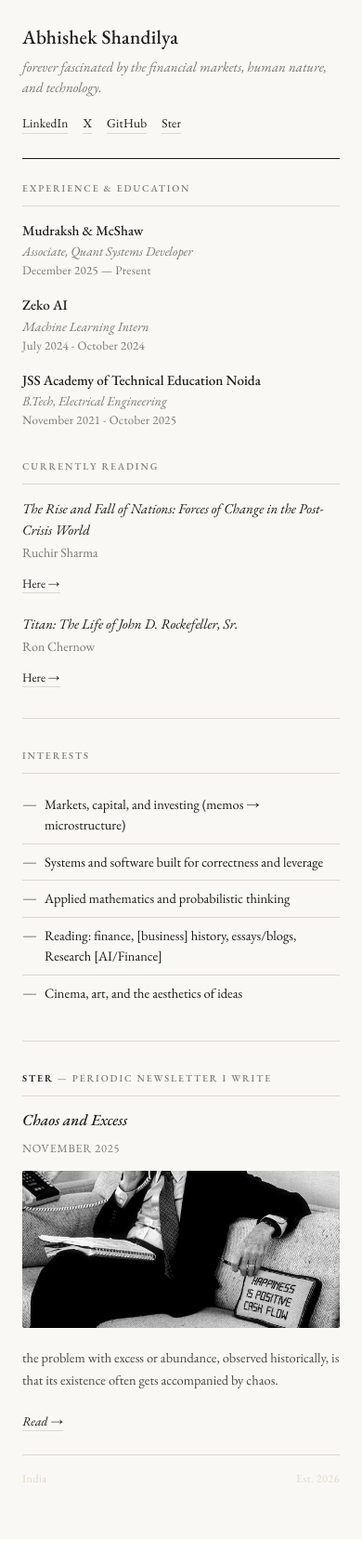
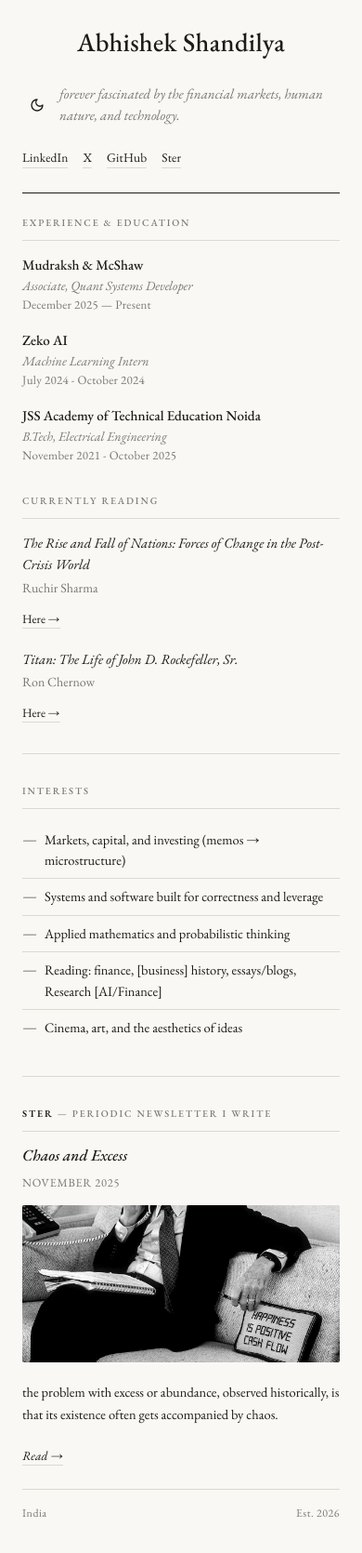
Before and after one commit to shandilyabh/shandilyabh.github.io, a React (Vite) app: page / in a window 390 px wide. Shown: the top 1670 px of the page at 93% size. Built offline with nearby package versions, Linux system fonts and the light colour scheme.

Commit message:
feat: add dark mode, centre name

```diff
--- a/src/app/App.tsx
+++ b/src/app/App.tsx
@@ -1,11 +1,15 @@
+import { useTheme } from 'next-themes';
+import { Sun, Moon } from 'lucide-react';
+import { useEffect, useState } from 'react';
 import imageJpg from './image.jpg';
 
 const SERIF = "'EB Garamond', Georgia, 'Times New Roman', serif";
 
-const TEXT = "#1c1b18";
-const MUTED = "#7a7870";
-const RULE = "#ddd9ce";
-const BG = "#f9f8f5";
+const TEXT = "var(--site-text)";
+const MUTED = "var(--site-muted)";
+const RULE = "var(--site-rule)";
+const BG = "var(--site-bg)";
+const FOOTNOTE = "var(--site-footnote)";
 
 const rule: React.CSSProperties = {
   border: "none",
@@ -97,12 +101,36 @@ const READING_2 = {
   href: "https://www.amazon.in/Titan-Life-John-Rockefeller-Sr/dp/1400077303/",
 };
 
+// ── Theme Toggle ────────────────────────────────────────────────────────
+
+function ThemeToggle() {
+  const { theme, setTheme } = useTheme();
+  const [mounted, setMounted] = useState(false);
+
+  useEffect(() => {
+    setMounted(true);
+  }, []);
+
+  if (!mounted) return <div className="w-8 h-8" />;
+
+  return (
+    <button
+      onClick={() => setTheme(theme === 'dark' ? 'light' : 'dark')}
+      className="p-2 rounded-full hover:bg-black/5 dark:hover:bg-white/5 transition-colors cursor-pointer"
+      aria-label="Toggle Theme"
+      style={{ color: TEXT }}
+    >
+      {theme === 'dark' ? <Sun size={16} /> : <Moon size={16} />}
+    </button>
+  );
+}
+
 // ── Component ──────────────────────────────────────────────────────────
 
 export default function App() {
   return (
     <div
-      className="flex flex-col min-h-screen box-border p-6 md:px-[60px] md:pt-[44px] md:pb-[36px]"
+      className="flex flex-col min-h-screen box-border p-6 md:px-[60px] md:pt-[44px] md:pb-[36px] transition-colors duration-300"
       style={{
         backgroundColor: BG,
         fontFamily: SERIF,
@@ -111,21 +139,13 @@ export default function App() {
     >
       {/* ── Letterhead ───────────────────────────────────────────── */}
       <header
-        className="flex flex-col md:flex-row justify-between items-start md:items-end mb-6 md:mb-[18px] shrink-0 gap-4 md:gap-0"
+        className="flex flex-col md:flex-row justify-between items-start md:items-end mb-6 md:mb-[18px] shrink-0 gap-6 md:gap-0 relative"
       >
-        <div>
-          <div
-            style={{
-              fontFamily: SERIF,
-              fontSize: "21px",
-              fontWeight: 500,
-              letterSpacing: "0.01em",
-              color: TEXT,
-              marginBottom: "5px",
-            }}
-          >
-            Abhishek Shandilya
-          </div>
+        {/* Left: Tagline & Toggle */}
+        <div
+          className="order-2 md:order-1 flex items-center gap-2 w-full md:w-auto"
+        >
+          <ThemeToggle />
           <div
             style={{
               fontFamily: SERIF,
@@ -139,15 +159,33 @@ export default function App() {
           </div>
         </div>
 
+        {/* Center: Name */}
+        <div
+          className="md:absolute md:left-1/2 md:-translate-x-1/2 md:bottom-[2px] order-1 md:order-2 w-full md:w-auto"
+        >
+          <div
+            style={{
+              fontFamily: SERIF,
+              fontSize: "28px",
+              fontWeight: 500,
+              letterSpacing: "0.01em",
+              color: TEXT,
+              textAlign: "center"
+            }}
+          >
+            Abhishek Shandilya
+          </div>
+        </div>
+
+        {/* Right: Nav Links */}
         <nav
-          className="flex flex-wrap gap-4 md:gap-[22px] items-center pb-[2px]"
+          className="flex flex-wrap gap-4 md:gap-[22px] items-center pb-[2px] w-full md:w-auto order-3 md:text-right justify-start md:justify-end"
         >
           {[
             { label: "LinkedIn", href: "https://linkedin.com/in/shandilyabh" },
             { label: "X", href: "https://x.com/shandilyabh" },
             { label: "GitHub", href: "https://github.com/shandilyabh" },
             { label: "Ster", href: "https://shandilyabh.substack.com" },
-            // { label: "Resume", href: "https://x.com/shandilyabh" }
           ].map((l) => (
             <a
               key={l.label}
@@ -160,10 +198,10 @@ export default function App() {
                 letterSpacing: "0.01em",
               }}
               onMouseEnter={(e) =>
-                ((e.currentTarget as HTMLElement).style.borderColor = TEXT)
+                ((e.currentTarget as HTMLElement).style.borderColor = "var(--site-text)")
               }
               onMouseLeave={(e) =>
-                ((e.currentTarget as HTMLElement).style.borderColor = RULE)
+                ((e.currentTarget as HTMLElement).style.borderColor = "var(--site-rule)")
               }
             >
               {l.label}
@@ -245,19 +283,14 @@ export default function App() {
               rel="noopener noreferrer"
               style={{ ...externalLink, fontSize: "13px" }}
               onMouseEnter={(e) =>
-                ((e.currentTarget as HTMLElement).style.borderColor = TEXT)
+                ((e.currentTarget as HTMLElement).style.borderColor = "var(--site-text)")
               }
               onMouseLeave={(e) =>
-                ((e.currentTarget as HTMLElement).style.borderColor = RULE)
+                ((e.currentTarget as HTMLElement).style.borderColor = "var(--site-rule)")
               }
             >
               Here →
             </a>
-
-            {/* <div style={sectionLabel}>Currently Reading</div> */}
-            {/* <hr style={rule} /> */}
-
-
 
             <div
               style={{
@@ -278,10 +311,10 @@ export default function App() {
               rel="noopener noreferrer"
               style={{ ...externalLink, fontSize: "13px" }}
               onMouseEnter={(e) =>
-                ((e.currentTarget as HTMLElement).style.borderColor = TEXT)
+                ((e.currentTarget as HTMLElement).style.borderColor = "var(--site-text)")
               }
               onMouseLeave={(e) =>
-                ((e.currentTarget as HTMLElement).style.borderColor = RULE)
+                ((e.currentTarget as HTMLElement).style.borderColor = "var(--site-rule)")
               }
             >
               Here →
@@ -381,7 +414,7 @@ export default function App() {
             <img
               src={imageJpg}
               alt="Substack Post"
-              className="w-full h-auto mb-5"
+              className="w-full h-auto mb-5 grayscale hover:grayscale-0 transition-all duration-500"
               style={{ borderRadius: "2px" }}
             />
 
@@ -389,7 +422,6 @@ export default function App() {
               style={{
                 ...bodyText,
                 fontSize: "14.5px",
-                color: "#4a4840",
                 margin: "0 0 20px 0",
                 lineHeight: 1.65,
               }}
@@ -407,10 +439,10 @@ export default function App() {
                 fontStyle: "italic",
               }}
               onMouseEnter={(e) =>
-                ((e.currentTarget as HTMLElement).style.borderColor = TEXT)
+                ((e.currentTarget as HTMLElement).style.borderColor = "var(--site-text)")
               }
               onMouseLeave={(e) =>
-                ((e.currentTarget as HTMLElement).style.borderColor = RULE)
+                ((e.currentTarget as HTMLElement).style.borderColor = "var(--site-rule)")
               }
             >
               Read →
@@ -432,7 +464,7 @@ export default function App() {
               style={{
                 fontFamily: SERIF,
                 fontSize: "12px",
-                color: RULE,
+                color: FOOTNOTE,
                 letterSpacing: "0.04em",
               }}
             >
@@ -442,7 +474,7 @@ export default function App() {
               style={{
                 fontFamily: SERIF,
                 fontSize: "12px",
-                color: RULE,
+                color: FOOTNOTE,
                 letterSpacing: "0.04em",
               }}
             >
--- a/src/main.tsx
+++ b/src/main.tsx
@@ -1,10 +1,13 @@
 import React from 'react'
 import ReactDOM from 'react-dom/client'
+import { ThemeProvider } from 'next-themes'
 import App from './app/App'
 import './styles/index.css'
 
 ReactDOM.createRoot(document.getElementById('root') as HTMLElement).render(
   <React.StrictMode>
-    <App />
+    <ThemeProvider attribute="class" defaultTheme="light">
+      <App />
+    </ThemeProvider>
   </React.StrictMode>,
 )
--- a/src/styles/theme.css
+++ b/src/styles/theme.css
@@ -39,6 +39,13 @@
   --sidebar-accent-foreground: oklch(0.205 0 0);
   --sidebar-border: oklch(0.922 0 0);
   --sidebar-ring: oklch(0.708 0 0);
+
+  /* Website-specific colors (Light mode) */
+  --site-bg: #f9f8f5;
+  --site-text: #1c1b18;
+  --site-muted: #7a7870;
+  --site-rule: #ddd9ce;
+  --site-footnote: #7a7870; /* Using muted for readability instead of rule color */
 }
 
 .dark {
@@ -76,6 +83,13 @@
   --sidebar-accent-foreground: oklch(0.985 0 0);
   --sidebar-border: oklch(0.269 0 0);
   --sidebar-ring: oklch(0.439 0 0);
+
+  /* Website-specific colors (Dark mode) */
+  --site-bg: #1a1917;
+  --site-text: #f0eee4;
+  --site-muted: #a3a092;
+  --site-rule: #3e3c35;
+  --site-footnote: #a3a092;
 }
 
 @theme inline {
@@ -105,6 +119,14 @@
   --color-chart-3: var(--chart-3);
   --color-chart-4: var(--chart-4);
   --color-chart-5: var(--chart-5);
+
+  /* Custom site colors */
+  --color-site-bg: var(--site-bg);
+  --color-site-text: var(--site-text);
+  --color-site-muted: var(--site-muted);
+  --color-site-rule: var(--site-rule);
+  --color-site-footnote: var(--site-footnote);
+
   --radius-sm: calc(var(--radius) - 4px);
   --radius-md: calc(var(--radius) - 2px);
   --radius-lg: var(--radius);
```
